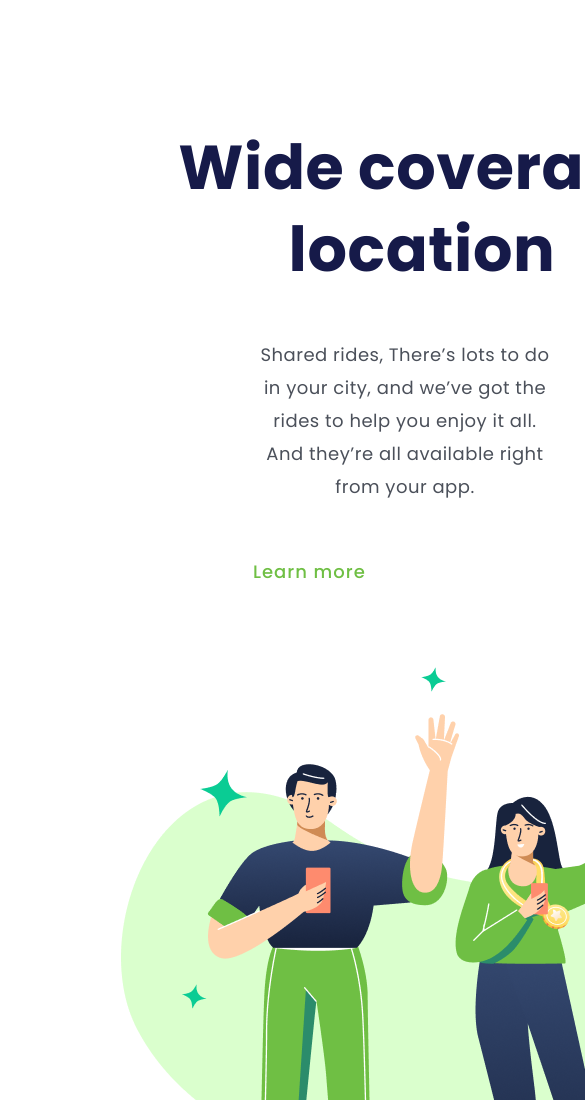
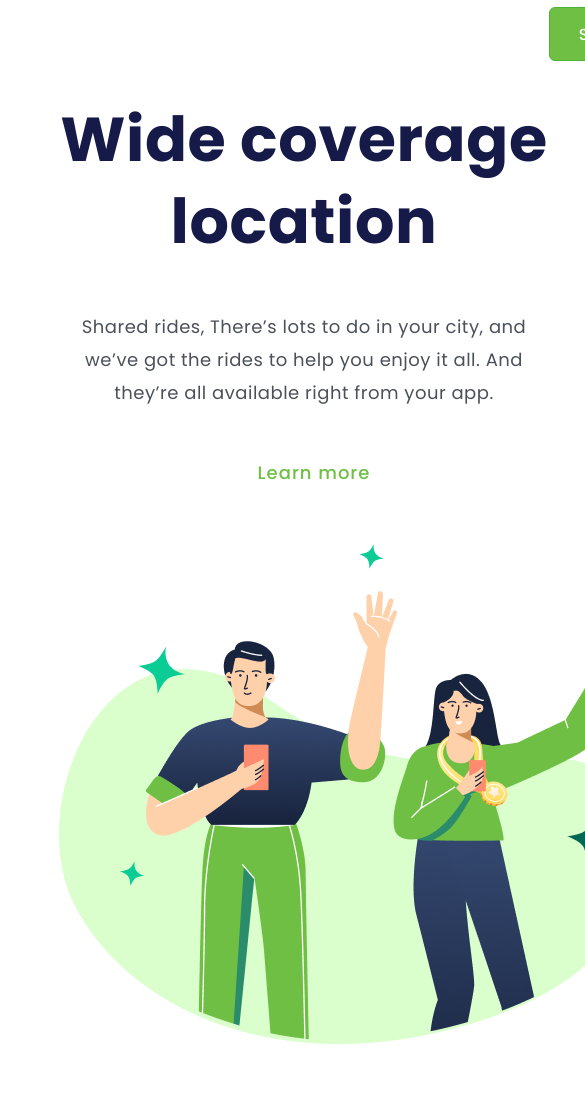
Before and after one commit to breno5896/position-v, a plain HTML site: page index.html in a window 390 px wide. Shown: the top 1100 px of the page, 585 px wide, since content can reach past the window. Drawn offline with Linux system fonts and the light colour scheme; a web font is replaced by a local one.

Commit message:
mudança

```diff
--- a/index.html
+++ b/index.html
@@ -26,8 +26,8 @@
         <img src="(Positive) Congratulation You get 40 point for your ride (3).png" alt="">        </div>
 
 
+<div class="text">
 
-    <div class="text">
     <h2>Wide coverage
         location</h2>
     <p>Shared rides, There’s lots to do in your city, and we’ve got the rides to help you enjoy it all. And they’re all
@@ -35,6 +35,7 @@
 <button class="y">Learn more</button>
 </div>
 </div>
+
 </section>
 </body>
 
--- a/position.css
+++ b/position.css
@@ -2,6 +2,7 @@
     font-family: 'Poppins', sans-serif;
     padding: 0;
     margin: 0;
+
 }
 
 a {
@@ -105,25 +106,31 @@ p {
 
 
 @media screen and (max-width:450px) {
-    #x{display: flex;
-        flex-direction: column;
-        width: 100%;
-        margin: 0 auto;
+    *{width: auto;
+
+}
+
+    .a{display: none;}
+.master{ display: flex;
+    align-items: center;
+    justify-content: center;
+    margin: 20px;
+
+}
+.text{position: relative;
+    bottom: 1341px;
+    left: -42px;
+    text-align: center;
     }
-    .a{display: none;}
-
-    .text{position: relative;
-        bottom: 1300px;
-        left: 157px;}
-        img{position: relative;
-            top: 367px;}
-            h2{text-align: center;
-                position: relative;
-                right: 81px;}
-            p{width: 304px;
-            text-align: center;}
-            y{position: relative;
-                right: -97px;}
-                .x{    left: 761px;
-                    bottom: -19px;}
+    h2{text-align: center;}
+    img{position: relative;
+        position: relative;
+    left: 463px;
+    top: 224px;;}
+    .x{left: 631px;
+        bottom: -7px;}
+        .y{    right: -110px;
+            margin: 50px auto;
+    position: relative;
+        }
 }
```
